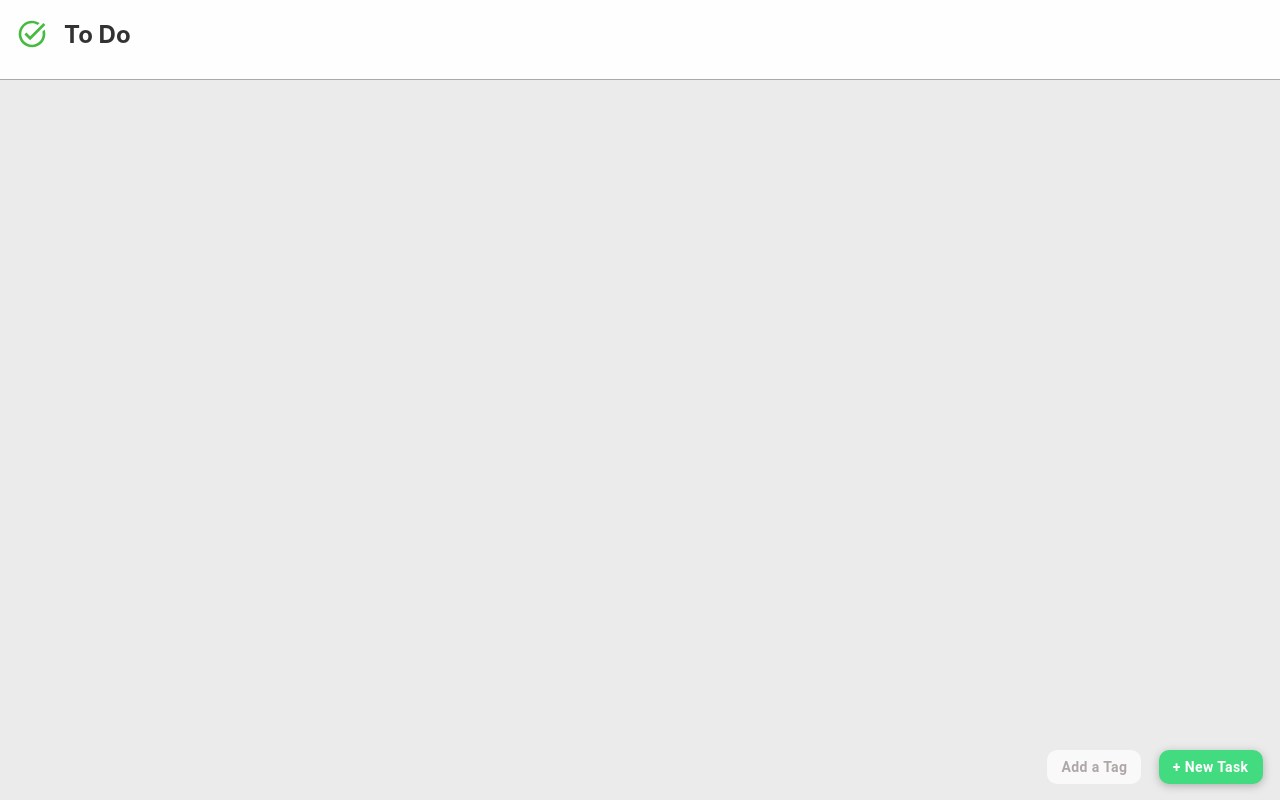
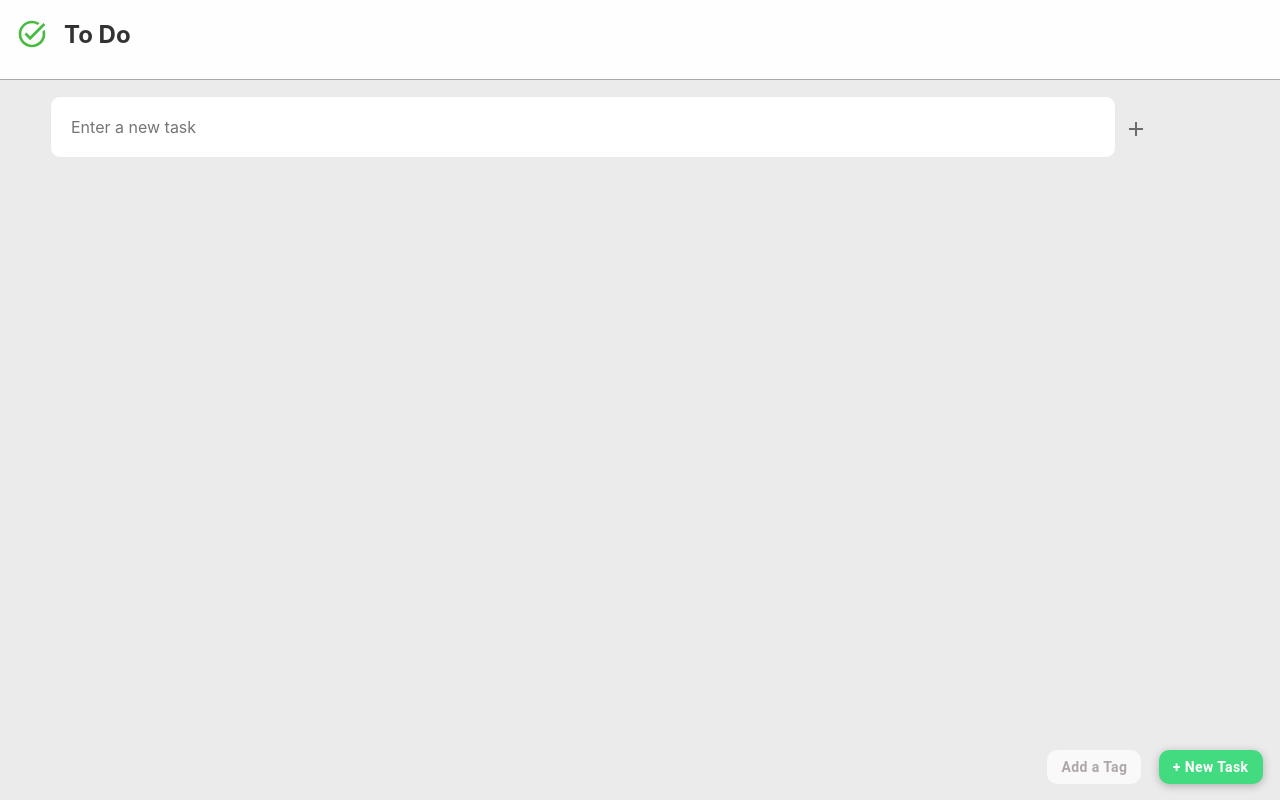
Before and after one commit to emchew/To-Do, a React (Create React App) app in the folder client/: page / in a window 1280 px wide. Built offline with nearby package versions, Linux system fonts and the light colour scheme.

Commit message:
Added ability to add tags

```diff
--- a/client/package.json
+++ b/client/package.json
@@ -12,6 +12,7 @@
     "@testing-library/user-event": "^13.5.0",
     "axios": "^1.4.0",
     "react": "^18.2.0",
+    "react-color": "^2.19.3",
     "react-dom": "^18.2.0",
     "react-router-dom": "^6.11.2",
     "react-scripts": "5.0.1",
--- a/client/src/App.js
+++ b/client/src/App.js
@@ -1,4 +1,5 @@
-import './App.css';
+import './css/App.css';
+import './css/task.css';
 import {BrowserRouter, Routes, Route} from 'react-router-dom';
 
 import Home from './pages/Home';
--- a/client/src/components/Dashboard.js
+++ b/client/src/components/Dashboard.js
@@ -2,15 +2,28 @@ import React, { useState } from 'react'
 import Button from './Button/Button'
 import TaskModal from './Task/TaskModal';
 import FlexContainer from '../containers/FlexContainer';
+import Tasks from './Task/Tasks';
 
 export default function Dashboard() {
   const [addTagModal, setAddTagModal] = useState(false);
+  const [tasks, setTasks] = useState([]);
+  const [index, setIndex] = useState(0);
 
-  const handleTagSubmit = () => {
-
+  const handleTagSubmit = (taskId, taskName) => {
+    const copy = [...tasks];
+    if (taskName)
+    copy.push({
+        taskId: index,
+        taskName,
+        due: '2-5pm',
+        tags: [],
+    });
+    setIndex(i => i + 1);
+    setTasks(copy);
   }
   return (
-    <div>
+    <FlexContainer centreHorizontal={true} id="dashboard-container">
+      <Tasks tasks={tasks} submit={handleTagSubmit}/>
       <FlexContainer id="dashboard-buttons">
         <Button colour="default">Add a Tag</Button>
         <Button colour="green" sx={newTaskBtnStyle} onClick={() => setAddTagModal(true)}>
@@ -18,7 +31,8 @@ export default function Dashboard() {
         </Button>
       </FlexContainer>
       <TaskModal open={addTagModal} setOpen={setAddTagModal} submit={handleTagSubmit}/>
-    </div>
+    </FlexContainer>
+
   )
 }
 
--- /dev/null
+++ b/client/src/components/Status/StatusSelect.js
@@ -0,0 +1,20 @@
+import React from 'react'
+import Select from '../Form/Select'
+
+export default function StatusSelect({ status, setStatus }) {
+  return (
+    <Select
+        options={statusOptions}
+        value={status}
+        setValue={setStatus}
+        colour='#5C5C5C'
+    />
+  )
+}
+
+
+const statusOptions = [
+    {name: 'To Do', value: 'to-do', colour: '#FFFA7D'},
+    {name: 'Doing', value: 'doing', colour: '#FFC979'},
+    {name: 'Completed', value: 'completed', colour: '#91EB82'},
+  ]
--- /dev/null
+++ b/client/src/components/Tag/Tag.js
@@ -0,0 +1,7 @@
+import React from 'react'
+
+export default function Tag({tag}) {
+  return (
+    <div>Tag</div>
+  )
+}
--- /dev/null
+++ b/client/src/components/Tag/Tags.js
@@ -0,0 +1,24 @@
+import React, { useState } from 'react'
+import Tag from './Tag';
+export default function Tags({tags}) {
+    const [toggleAddTag, setToggleAddTag] = useState(false);
+    const handleAddTag = () => {
+
+    }
+
+  return (
+        <>
+            {tags.length > 0
+                ? (tags.map((tag, key) => <Tag key={key} tag={tag}></Tag>))
+                : (!toggleAddTag && <button onClick={() => setToggleAddTag(true)}>Add Tag</button>)
+            }
+            {toggleAddTag && (
+                <form>
+                    <label>Tag</label>
+                    <input placeholder="New Tag"/>
+                </form>
+            )}
+
+        </>
+  )
+}
--- /dev/null
+++ b/client/src/components/Task/Task.js
@@ -0,0 +1,37 @@
+import React, { useState } from 'react';
+import StatusSelect from '../Status/StatusSelect';
+import Tags from '../Tag/Tags';
+// import Status from './Status'
+
+// import '../../css/task.css';
+
+export default function Task({task}) {
+  const [status, setStatus] = useState(0);
+
+  return (
+    <div className="task-container">
+
+      {/* <div className="task-status">
+        <Status status={props.status}/>
+      </div>
+       */}
+
+       <StatusSelect status={status} setStatus={setStatus}/>
+
+      <div className="task-due">
+        <b>{task.due}</b>
+      </div>
+      <div className="task-name">
+        {task.taskName}
+      </div>
+
+      <Tags tags={task.tags}/>
+      {/* <div className="tags-container">
+        {props.tags.map((tag) =>
+          <Tag key={tag.tagId} tagName={tag.tagName} colour={tag.colour} />
+        )}
+      </div> */}
+
+    </div>
+  )
+}
--- /dev/null
+++ b/client/src/components/Task/Tasks.js
@@ -0,0 +1,38 @@
+import React, { useState } from 'react'
+import Task from './Task';
+import { IconButton } from '@mui/material';
+import AddIcon from '@mui/icons-material/Add';
+
+export default function Tasks({tasks, submit}) {
+  const [newTask, setNewTask] = useState('');
+  const handleTaskSubmit = () => {
+    if (newTask === '') {
+      alert("New task can't be an empty string");
+    } else {
+      submit(0, newTask);
+      setNewTask('');
+
+    }
+  }
+  return (
+    <div className="tasks-container">
+        {tasks.map((task) =>
+          <Task key={task.taskId}
+            task={task}
+          />
+        )}
+        <div className="task-form">
+          <form onSubmit={e => e.preventDefault()}>
+            <input value={newTask}
+              placeholder="Enter a new task"
+              onChange={e => setNewTask(e.target.value)}
+            />
+            <IconButton onClick={handleTaskSubmit}>
+              <AddIcon/>
+            </IconButton>
+
+          </form>
+        </div>
+    </div>
+  )
+}
--- a/client/src/App.css
+++ b/client/src/css/App.css
@@ -6,15 +6,19 @@ label {
     font-weight: bold;
 }
 
-form {
-    padding: 1em 1.5em 0em 1.5em;
+input, textarea {
+    padding: 10px 10px;
+    border-radius: 5px;
 }
 
 input, textarea, select {
     border: 1px #E9E9E9 solid;
-    border-radius: 5px;
     font: inherit;
-    padding: 10px 10px
+}
+
+select {
+    padding: 5px 10px;
+    border-radius: 20px;
 }
 
 textarea {
@@ -57,6 +61,13 @@ nav {
     padding-left: 1em;
 }
 
+
+#dashboard-container {
+   height: fit-content;
+   padding: 1em 0em;
+}
+
+
 #dashboard-buttons {
     position: fixed;
     bottom: 1em;
--- /dev/null
+++ b/client/src/css/task.css
@@ -0,0 +1,39 @@
+.tasks-container {
+    display: flex;
+    justify-content: center;
+    flex-direction: column;
+    align-items: flex-start;
+    width: calc(100% - 100px);
+}
+
+.task-container {
+    display: flex;
+    column-gap: 10px;
+    align-items: center;
+    justify-content: left;
+    background-color: white;
+    cursor: pointer;
+    margin: 10px 0px;
+    padding: 10px 20px;
+    border-radius: 10px;
+}
+
+.task-form {
+    flex-grow: 1;
+}
+
+.task-form input, .task-container {
+    height: 5vh;
+    width: 80vw;
+}
+
+.task-form input {
+    padding: 10px 20px;
+    border-radius: 10px;
+}
+
+
+.task-due {
+    width: 100px;
+    margin-left: 10px;
+}
```
Also changed, not shown: 1 other file (tests, documents, lock files or other folders). Lines whose indentation alone changed are shown as unchanged.
